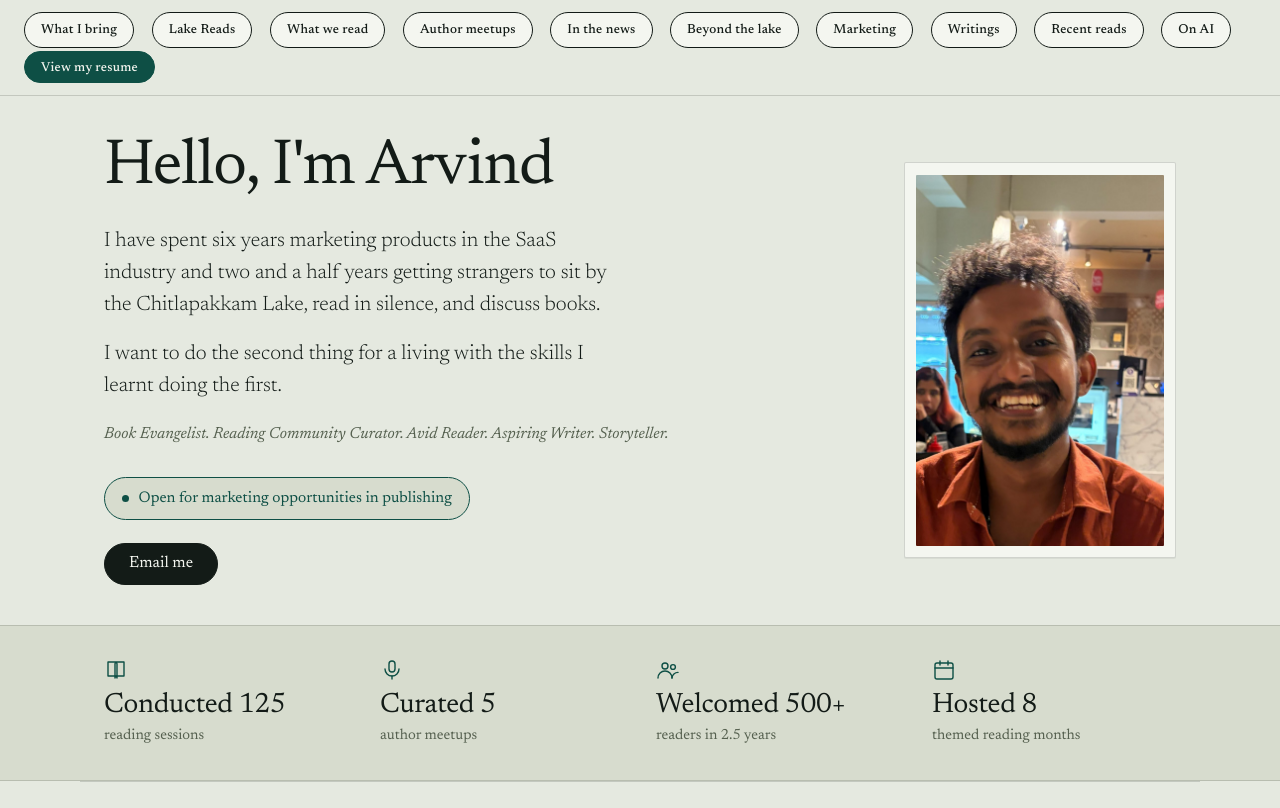
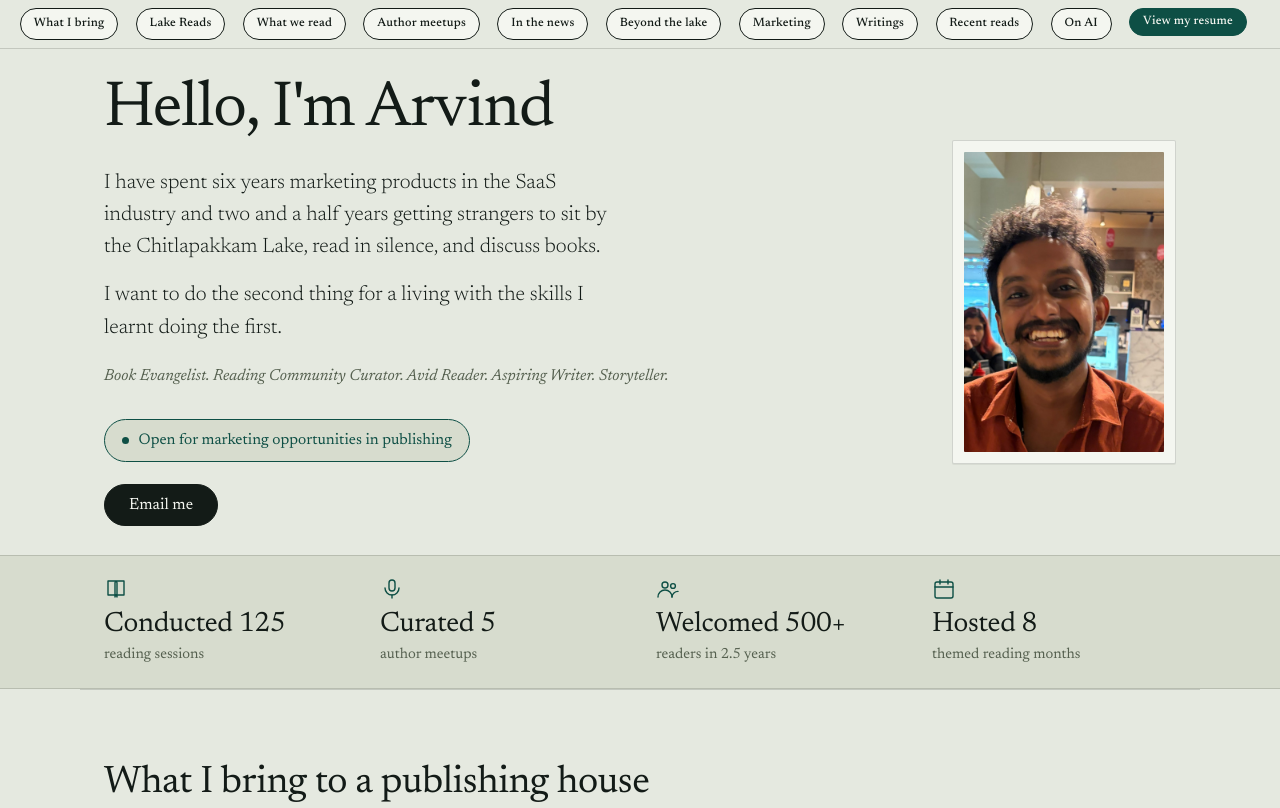
Before and after one commit to airwindbala/arvindb, a plain HTML site: page index.html in a window 1280 px wide. Shown: the top 808 px of the page. Drawn offline with Linux system fonts and the light colour scheme.

Commit message:
style.css

```diff
--- a/style.css
+++ b/style.css
@@ -22,7 +22,7 @@ html{ -webkit-text-size-adjust:100%; scroll-behavior:smooth; scroll-padding-top:
 body{
   margin:0; background:var(--ground); color:var(--ink);
   font-family:"Newsreader",Georgia,serif; font-optical-sizing:auto;
-  font-size:17px; font-weight:400; line-height:1.62; text-rendering:optimizeLegibility;
+  font-size:15px; font-weight:400; line-height:1.62; text-rendering:optimizeLegibility;
 }
 .ta{ font-family:"Noto Serif Tamil","Newsreader",serif; font-size:.95em; }
 img{ max-width:100%; height:auto; display:block; }
@@ -47,15 +47,15 @@ a:focus-visible{ outline:2px solid var(--accent); outline-offset:3px; border-rad
   position:sticky; top:0; z-index:20;
   background:rgba(229,233,224,.94); backdrop-filter:blur(6px);
   border-bottom:1px solid var(--rule);
-  display:flex; flex-wrap:wrap; align-items:center; gap:.7rem 1.5rem;
-  max-width:none; padding:.75rem 1.5rem;
+  display:flex; flex-wrap:wrap; align-items:center; gap:.5rem 1rem;
+  max-width:none; padding:.5rem 1.25rem;
 }
 .topbar .mark{ font-size:1rem; color:var(--ink); background:none; margin-right:auto; }
 .topbar ul{ list-style:none; display:flex; flex-wrap:wrap; gap:.2rem 1.1rem; margin:0; padding:0; }
 .topbar li a{
-  font-size:.82rem; font-weight:500; letter-spacing:.02em;
+  font-size:.76rem; font-weight:500; letter-spacing:.02em;
   color:var(--ink); background:var(--paper);
-  padding:.4rem 1rem; border:1.5px solid var(--ink); border-radius:999px;
+  padding:.32rem .8rem; border:1.5px solid var(--ink); border-radius:999px;
   display:inline-block; white-space:nowrap;
 }
 .topbar li a:hover{ color:var(--paper); background:var(--accent); border-color:var(--accent); }
@@ -84,8 +84,8 @@ a:focus-visible{ outline:2px solid var(--accent); outline-offset:3px; border-rad
 /* ---------- hero ---------- */
 
 .hero{
-  max-width:var(--wide); margin:0 auto; padding:2.5rem 1.5rem 2.5rem;
-  display:grid; grid-template-columns:minmax(0,1fr) minmax(14rem,17rem);
+  max-width:var(--wide); margin:0 auto; padding:1.8rem 1.5rem 1.8rem;
+  display:grid; grid-template-columns:minmax(0,1fr) minmax(12rem,14rem);
   gap:3rem clamp(2rem,4vw,5rem); align-items:center;
 }
 .hero h1{ font-size:clamp(2.5rem,6vw,4rem); font-weight:400; line-height:1.03;
@@ -127,7 +127,7 @@ a:focus-visible{ outline:2px solid var(--accent); outline-offset:3px; border-rad
 
 .numbers{ background:var(--ground-2); border-top:1px solid var(--rule); border-bottom:1px solid var(--rule); }
 .numbers .inner{ display:grid; grid-template-columns:repeat(auto-fit,minmax(9rem,1fr));
-  gap:1.6rem 2rem; padding:2rem 1.5rem; }
+  gap:1.6rem 2rem; padding:1.3rem 1.5rem; }
 .numbers strong{ display:block; font-size:clamp(1.7rem,3.4vw,2.4rem); font-weight:400; line-height:1.05; letter-spacing:-.01em; }
 .numbers span{ display:block; font-size:.92rem; color:var(--ink-soft); margin-top:.2rem; }
 .numbers-inline{ background:none; border:none; margin:2.4rem 0; }
```
